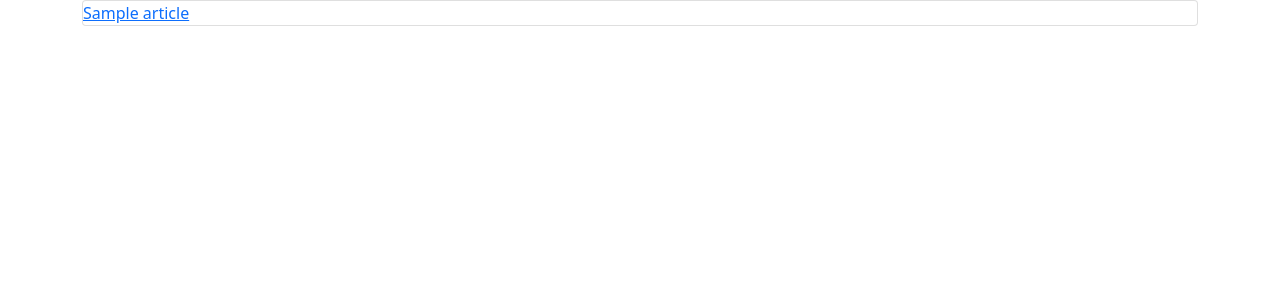
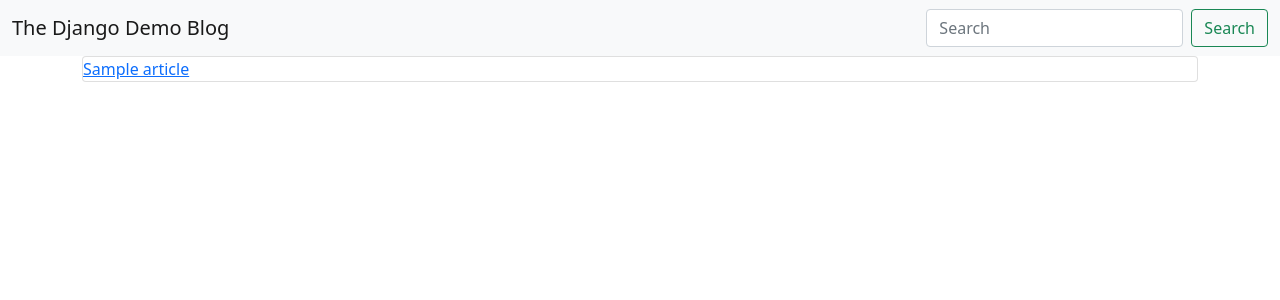
Before and after one commit to eliujulian/djangoblogdemo, a Django app: page // in a window 1280 px wide. Shown: the top 300 px of the page. Run offline with Django 3.2, Linux system fonts and the light colour scheme; tables that the repository leaves empty hold one stand-in row (values such as "Sample post").

Commit message:
added navbar

```diff
--- a/templates/blog/base.html
+++ b/templates/blog/base.html
@@ -8,6 +8,16 @@
 </head>
 <body>
 
+<nav class="navbar navbar-light bg-light">
+  <div class="container-fluid">
+    <a class="navbar-brand">The Django Demo Blog</a>
+    <form class="d-flex">
+      <input class="form-control me-2" type="search" placeholder="Search" aria-label="Search">
+      <button class="btn btn-outline-success" type="submit">Search</button>
+    </form>
+  </div>
+</nav>
+
 {% block content %} {% endblock content %}
 
 </body>
```
